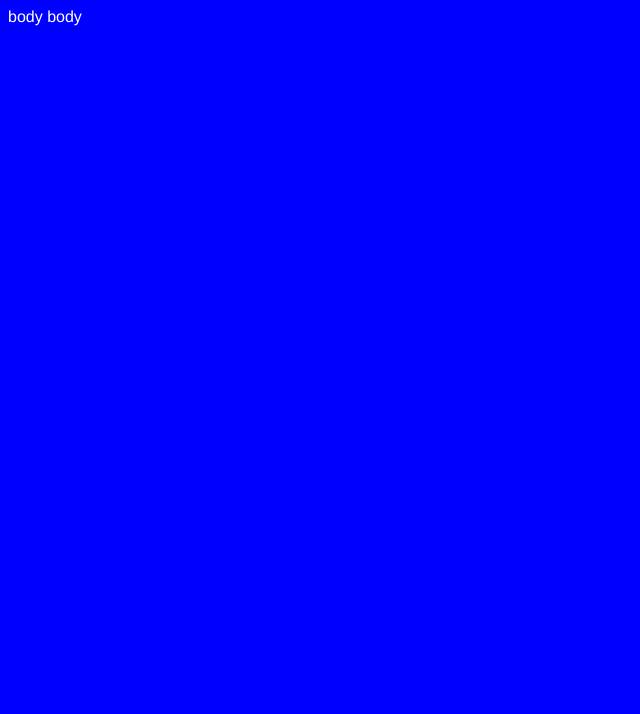
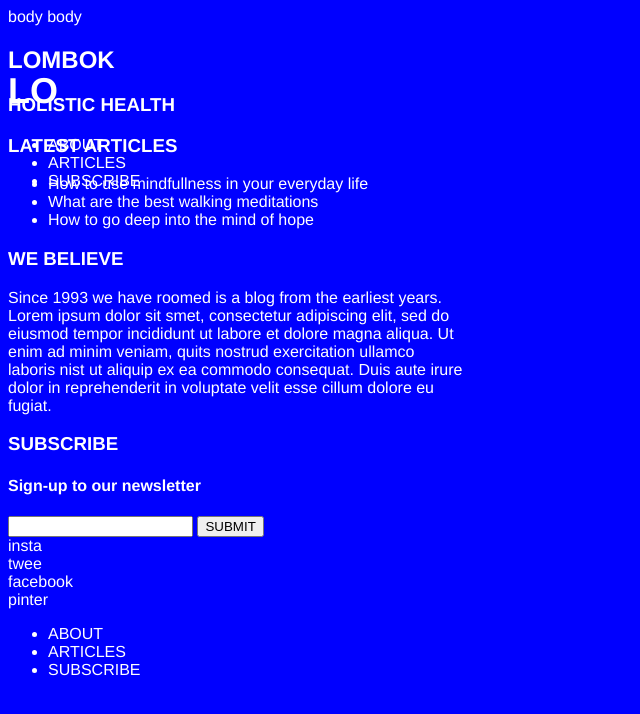
Before and after one commit to eunjeong09/sass, a plain HTML site: page index.html in a window 1280 px wide. Shown: the whole page, without its empty margins (0-640 px from the left). Drawn offline with Linux system fonts and the light colour scheme.

Commit message:
update index

```diff
--- a/index.html
+++ b/index.html
@@ -9,5 +9,94 @@
 </head>
 <body>
     body body
+
+    <div class="wrap">
+        <header class="topBar">
+            <h1 class="logo">LO</h1>
+            <ul>
+                <li>ABOUT</li>
+                <li>ARTICLES</li>
+                <li class="border">SUBSCRIBE</li>
+            </ul>
+        </header>
+        <section>
+            <h2>LOMBOK</h2>
+            <h3>HOLISTIC HEALTH</h3>
+        </section>
+        <section>
+            <h3>LATEST ARTICLES</h3>
+            <ul>
+                <li>
+                    <div>
+                        <div class="topImg">
+                            <!-- <img src="" alt=""> -->
+                        </div>
+                        <div class="bottomTxt">
+                            <span>How to use mindfullness in your everyday life</span>
+                        </div>
+                    </div>
+                </li>
+                <li>
+                    <div>
+                        <div class="topImg">
+                            <!-- <img src="" alt=""> -->
+                        </div>
+                        <div class="bottomTxt">
+                            <span>What are the best walking meditations</span>
+                        </div>
+                    </div>
+                </li>
+                <li>
+                    <div>
+                        <div class="topImg">
+                            <!-- <img src="" alt=""> -->
+                        </div>
+                        <div class="bottomTxt">
+                            <span>How to go deep into the mind of hope</span>
+                        </div>
+                    </div>
+                </li>
+            </ul>
+        </section>
+        <section>
+            <div class="leftArea">
+                <!-- <img src="" alt=""> -->
+            </div>
+            <div class="rightArea">
+                <h3>WE BELIEVE</h3>
+                <span>
+                    Since 1993 we have roomed is a blog from the earliest years.<br />
+                    Lorem ipsum dolor sit smet, consectetur adipiscing elit, sed do<br />
+                    eiusmod tempor incididunt ut labore et dolore magna aliqua. Ut<br />
+                    enim ad minim veniam, quits nostrud exercitation ullamco<br />
+                    laboris nist ut aliquip ex ea commodo consequat. Duis aute irure<br />
+                    dolor in reprehenderit in voluptate velit esse cillum dolore eu<br />
+                    fugiat.
+                </span>
+            </div>
+        </section>
+        <section>
+            <h3>SUBSCRIBE</h3>
+            <h4>Sign-up to our newsletter</h4>
+
+            <input type="text" class="inputBox">
+            <button class="submit">SUBMIT</button>
+        </section>
+        <footer>
+            <div class="leftAre">
+                <div class="icon">insta</div>
+                <div class="icon">twee</div>
+                <div class="icon">facebook</div>
+                <div class="icon">pinter</div>
+            </div>
+            <div class="rightArea">
+                <ul>
+                    <li>ABOUT</li>
+                    <li>ARTICLES</li>
+                    <li>SUBSCRIBE</li>
+                </ul>
+            </div>
+        </footer>
+    </div>
 </body>
 </html>
--- a/style.sass
+++ b/style.sass
@@ -1,8 +1,20 @@
 $font-stack:    Helvetica, sans-serif
 $primary-color: #333
+$border: 1px solid #eee
+$halfWidth : 50%
+$left : left
+$rigth: right
+$center : center
 
 body
   font: 100% $font-stack
   color: $primary-color
   background: blue
   color:#fff
+
+h1
+  font-weight: bold
+  font-size: 36px
+
+.topBar
+  position: fixed
```
Also changed, not shown: image/menu1.jpg (added), image/menu2.jpg (added), style.css, 2 other files.
